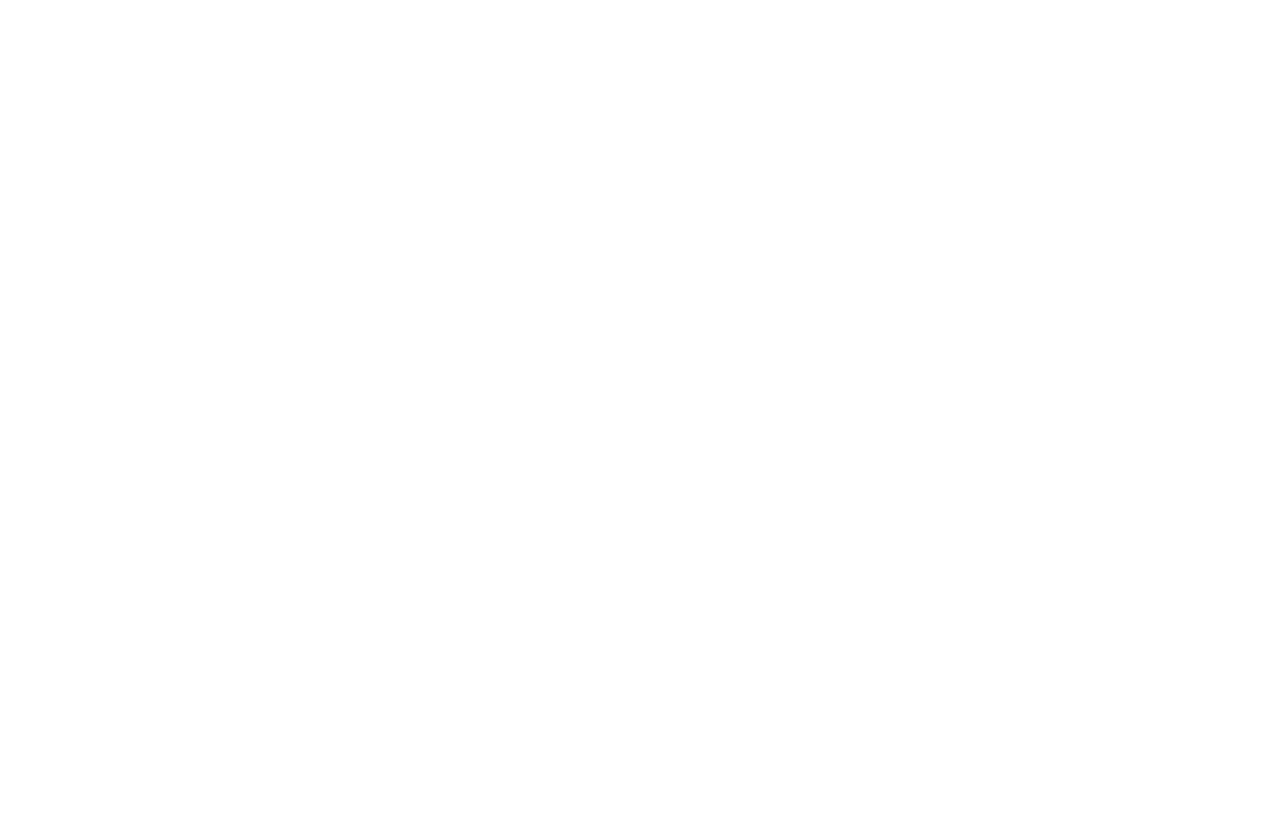
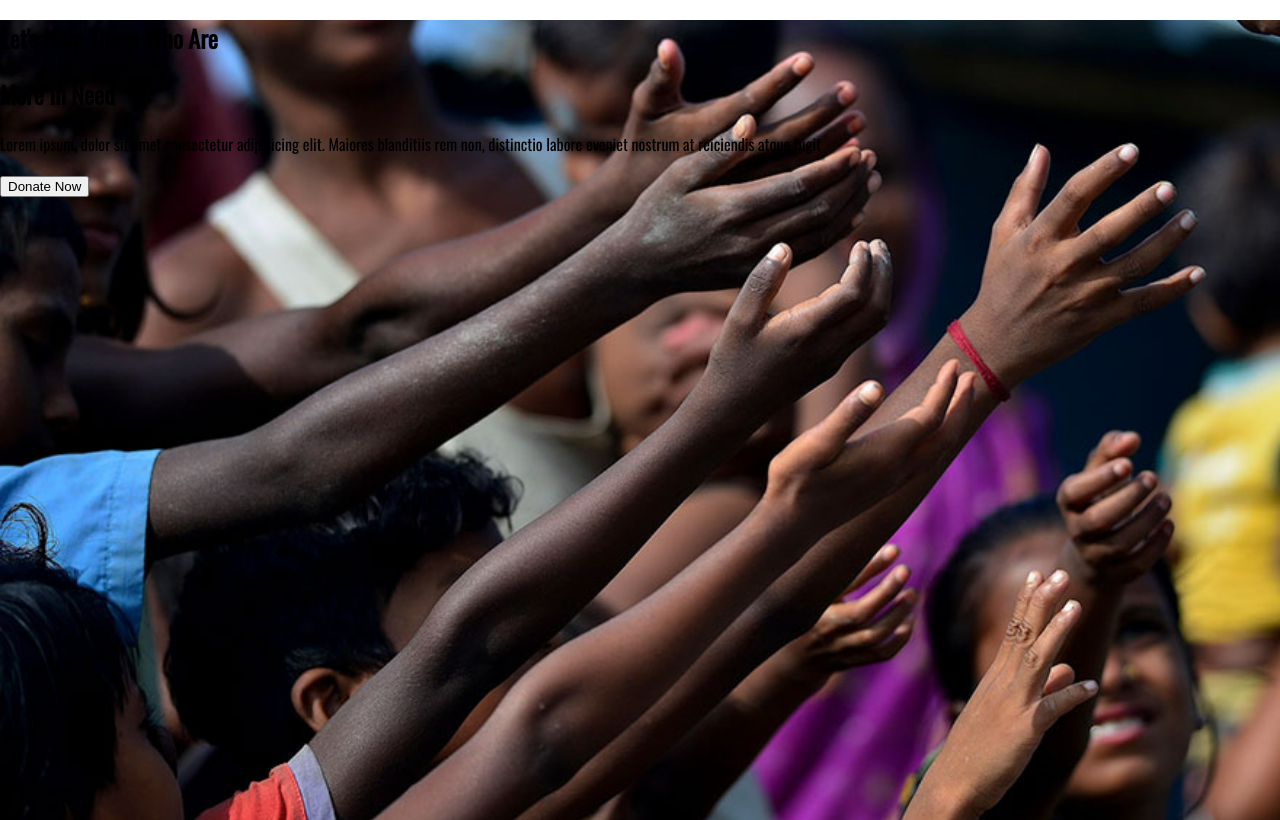
Before and after one commit to md-sajim/donate-to-day, a plain HTML site: page Index.html in a window 1280 px wide. Drawn offline with nearby package versions, Linux system fonts and the light colour scheme.

Commit message:
background images add

```diff
--- a/Index.html
+++ b/Index.html
@@ -1,12 +1,35 @@
 <!DOCTYPE html>
 <html lang="en">
+
 <head>
     <meta charset="UTF-8">
     <meta http-equiv="X-UA-Compatible" content="IE=edge">
     <meta name="viewport" content="width=device-width, initial-scale=1.0">
     <title>Donate Hungry People</title>
+    <!-- google fonts link -->
+    <link rel="preconnect" href="https://fonts.googleapis.com">
+    <link rel="preconnect" href="https://fonts.gstatic.com" crossorigin>
+    <link href="https://fonts.googleapis.com/css2?family=Oswald&display=swap" rel="stylesheet">
+    <!-- External CSS link-->
+    <link rel="stylesheet" href="style.css">
+
 </head>
+
 <body>
+    <section class="header-section">
+        <div>
+            <div class="header-div">
+                <h1>Let's Help Those Who Are</h1>
+                <h1>More In Need</h1>
+                <p>Lorem ipsum, dolor sit amet consectetur adipisicing elit. Maiores blanditiis rem non, distinctio
+                    labore
+                    eveniet nostrum at reiciendis atque fugit</p>
+                <button>Donate Now</button>
+            </div>
+        </div>
+
+    </section>
 
 </body>
+
 </html>
--- a/style.css
+++ b/style.css
@@ -0,0 +1,15 @@
+body {
+    margin: 0;
+    font-family: 'Oswald', sans-serif;
+}
+
+.header-section {
+    background-image: url(images/donation13.jpg);
+    background-repeat: no-repeat;
+    background-position: center;
+    background-size: cover;
+    width: 100%;
+    height: 800px;
+
+
+}
```
Also changed, not shown: images/donation13.jpg (added).
